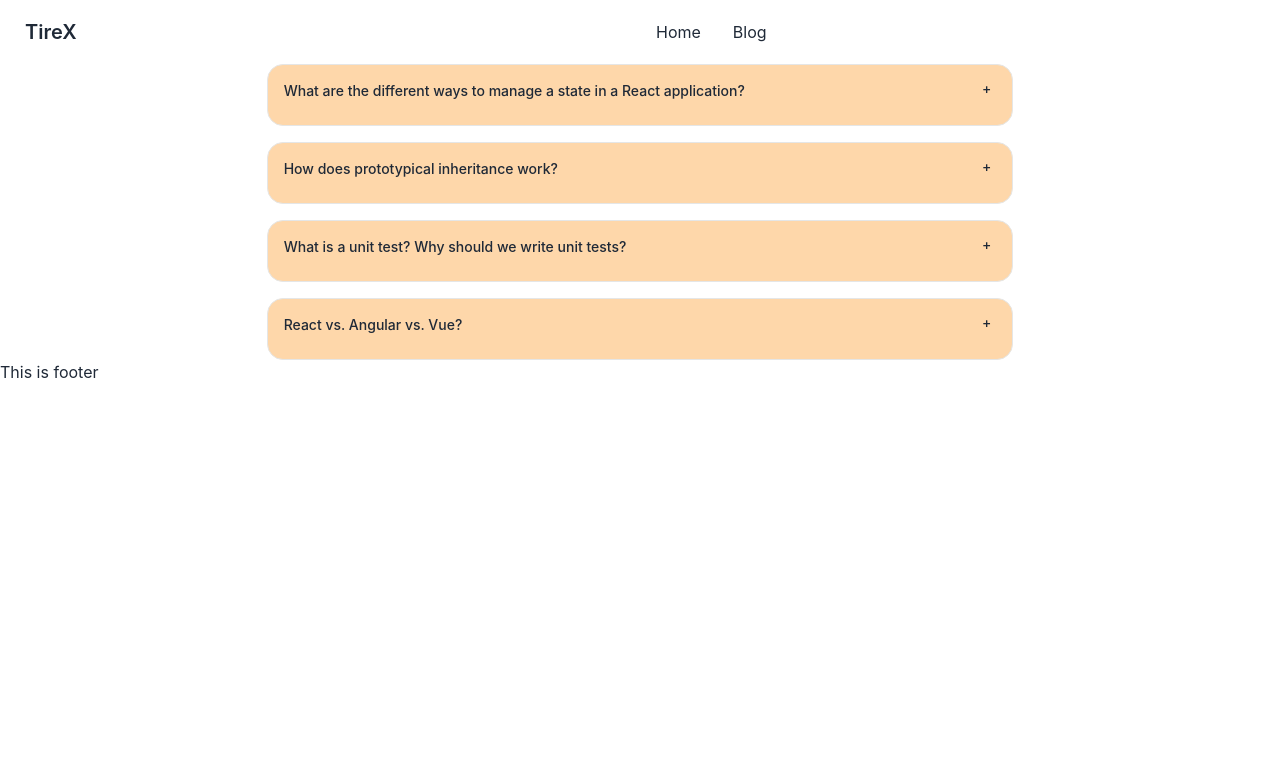
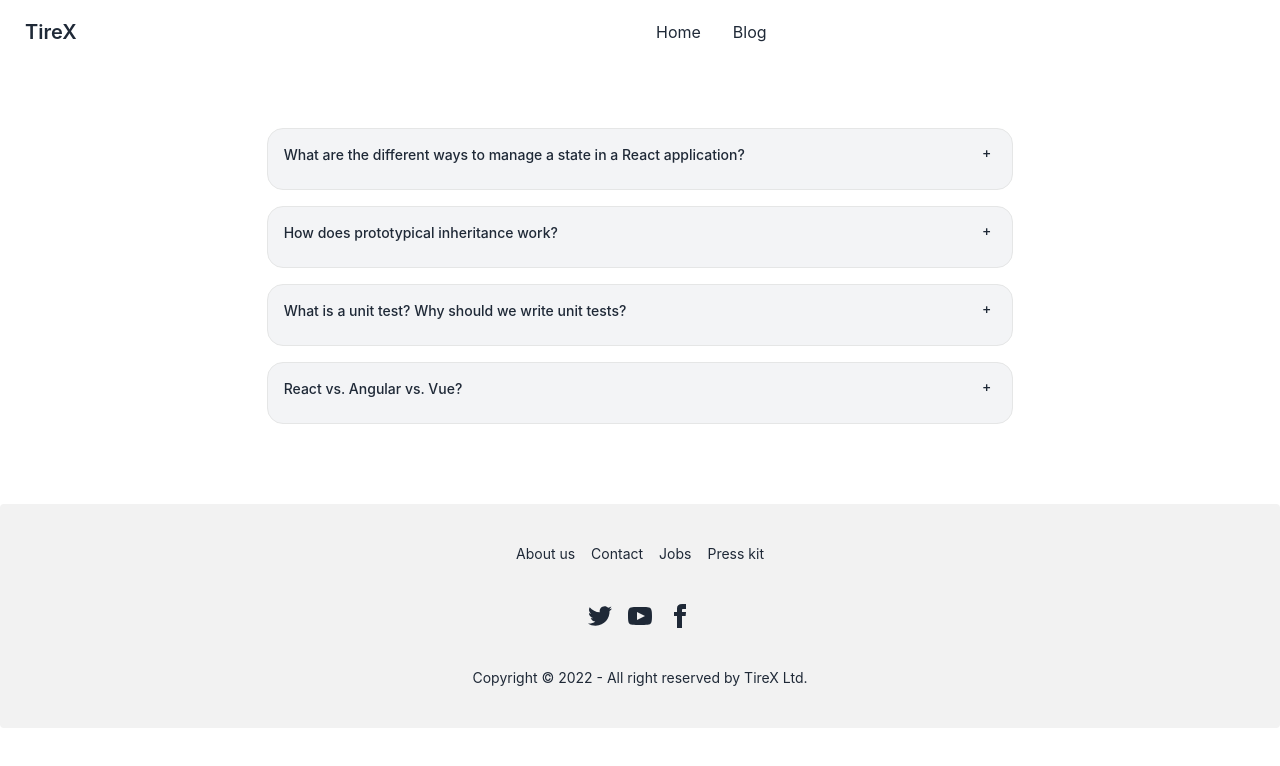
Before and after one commit to Fahim-05/TireX-client, a React (Create React App) app: page /blog in a window 1280 px wide. Shown: the top 766 px of the page. Built offline with nearby package versions, Linux system fonts and the light colour scheme.

Commit message:
404 page done

```diff
--- a/src/Pages/Blog/Blog.js
+++ b/src/Pages/Blog/Blog.js
@@ -2,8 +2,8 @@
 
 const Blog = () => {
     return (
-        <div className='w-7/12 mx-auto grid gap-4'>
-            <div tabIndex={0} className="collapse collapse-plus border border-base-300 rounded-box bg-orange-200">
+        <div className='w-7/12 mx-auto grid gap-4 my-16'>
+            <div tabIndex={0} className="collapse collapse-plus border border-base-300 rounded-box bg-gray-100">
                 <div className="collapse-title text-sm font-medium">
                     <p>What are the different ways to manage a state in a React application?</p>
                 </div>
@@ -12,7 +12,7 @@
                         Local state. Global state. Server state. URL state.</p>
                 </div>
             </div>
-            <div tabIndex={0} className="collapse collapse-plus border border-base-300 bg-orange-200 rounded-box">
+            <div tabIndex={0} className="collapse collapse-plus border border-base-300 bg-gray-100 rounded-box">
                 <div className="collapse-title text-sm font-medium">
                     <p>How does prototypical inheritance work?</p>
                 </div>
@@ -21,7 +21,7 @@
                         Prototypical inheritance allows us to reuse the properties or methods from one JavaScript object to another through a reference pointer function. All JavaScript objects inherit properties and methods from a prototype: Date objects inherit from Date.</p>
                 </div>
             </div>
-            <div tabIndex={0} className="collapse collapse-plus border border-base-300 bg-orange-200 rounded-box">
+            <div tabIndex={0} className="collapse collapse-plus border border-base-300 bg-gray-100 rounded-box">
                 <div className="collapse-title text-sm font-medium">
                     <p>What is a unit test? Why should we write unit tests?</p>
                 </div>
@@ -29,7 +29,7 @@
                     <p className='text-xs text-gray-500'>The main objective of unit testing is to isolate written code to test and determine if it works as intended. Unit testing is an important step in the development process, because if done correctly, it can help detect early flaws in code which may be more difficult to find in later testing stages.</p>
                 </div>
             </div>
-            <div tabIndex={0} className="collapse collapse-plus border border-base-300 bg-orange-200 rounded-box">
+            <div tabIndex={0} className="collapse collapse-plus border border-base-300 bg-gray-100 rounded-box">
                 <div className="collapse-title text-sm font-medium">
                     <p>React vs. Angular vs. Vue?</p>
                 </div>
--- /dev/null
+++ b/src/Pages/NotFoundPage/NotFoundPage.js
@@ -0,0 +1,13 @@
+import React from 'react';
+import notFoundImage from '../../assets/not fount page/404-page.gif';
+
+const NotFoundPage = () => {
+    return (
+        <div>
+            <p className='text-4xl text-orange-600 mt-2 text-center'>Sorry! the page cannot be found.</p>
+            <img className='w-8/12 mx-auto' src={notFoundImage} alt='not found page .gif'/>
+        </div>
+    );
+};
+
+export default NotFoundPage;
--- a/src/Pages/Shared/Footer/Footer.js
+++ b/src/Pages/Shared/Footer/Footer.js
@@ -2,8 +2,25 @@
 
 const Footer = () => {
     return (
-        <div>
-            <h1>This is footer</h1>
+        <div className='mt-20'>
+            <footer className="footer footer-center p-10 bg-base-200 text-base-content rounded">
+                <div className="grid grid-flow-col gap-4">
+                    <a className="link link-hover">About us</a>
+                    <a className="link link-hover">Contact</a>
+                    <a className="link link-hover">Jobs</a>
+                    <a className="link link-hover">Press kit</a>
+                </div>
+                <div>
+                    <div className="grid grid-flow-col gap-4">
+                        <a><svg xmlns="http://www.w3.org/2000/svg" width="24" height="24" viewBox="0 0 24 24" className="fill-current"><path d="M24 4.557c-.883.392-1.832.656-2.828.775 1.017-.609 1.798-1.574 2.165-2.724-.951.564-2.005.974-3.127 1.195-.897-.957-2.178-1.555-3.594-1.555-3.179 0-5.515 2.966-4.797 6.045-4.091-.205-7.719-2.165-10.148-5.144-1.29 2.213-.669 5.108 1.523 6.574-.806-.026-1.566-.247-2.229-.616-.054 2.281 1.581 4.415 3.949 4.89-.693.188-1.452.232-2.224.084.626 1.956 2.444 3.379 4.6 3.419-2.07 1.623-4.678 2.348-7.29 2.04 2.179 1.397 4.768 2.212 7.548 2.212 9.142 0 14.307-7.721 13.995-14.646.962-.695 1.797-1.562 2.457-2.549z"></path></svg></a>
+                        <a><svg xmlns="http://www.w3.org/2000/svg" width="24" height="24" viewBox="0 0 24 24" className="fill-current"><path d="M19.615 3.184c-3.604-.246-11.631-.245-15.23 0-3.897.266-4.356 2.62-4.385 8.816.029 6.185.484 8.549 4.385 8.816 3.6.245 11.626.246 15.23 0 3.897-.266 4.356-2.62 4.385-8.816-.029-6.185-.484-8.549-4.385-8.816zm-10.615 12.816v-8l8 3.993-8 4.007z"></path></svg></a>
+                        <a><svg xmlns="http://www.w3.org/2000/svg" width="24" height="24" viewBox="0 0 24 24" className="fill-current"><path d="M9 8h-3v4h3v12h5v-12h3.642l.358-4h-4v-1.667c0-.955.192-1.333 1.115-1.333h2.885v-5h-3.808c-3.596 0-5.192 1.583-5.192 4.615v3.385z"></path></svg></a>
+                    </div>
+                </div>
+                <div>
+                    <p>Copyright © 2022 - All right reserved by TireX Ltd.</p>
+                </div>
+            </footer>
         </div>
     );
 };
--- a/src/Routes/Routes/Routes.js
+++ b/src/Routes/Routes/Routes.js
@@ -3,6 +3,7 @@
 import Blog from "../../Pages/Blog/Blog";
 import Home from "../../Pages/Home/Home/Home";
 import Login from "../../Pages/Login/Login";
+import NotFoundPage from "../../Pages/NotFoundPage/NotFoundPage";
 
 export const router = createBrowserRouter([
     {
@@ -22,5 +23,9 @@
                 element: <Blog></Blog>
             }
         ]
+    },
+    {
+        path: '*',
+        element: <NotFoundPage></NotFoundPage>
     }
 ]);
```
Also changed, not shown: src/assets/not fount page/404-page.gif (added).
